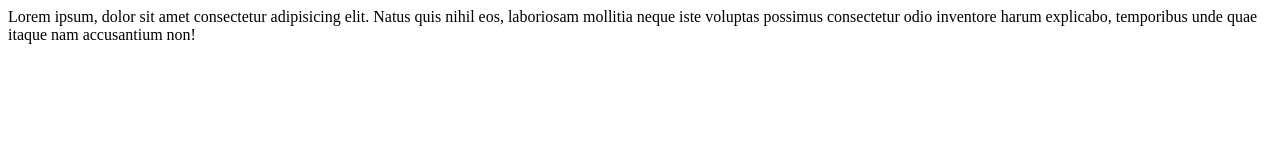
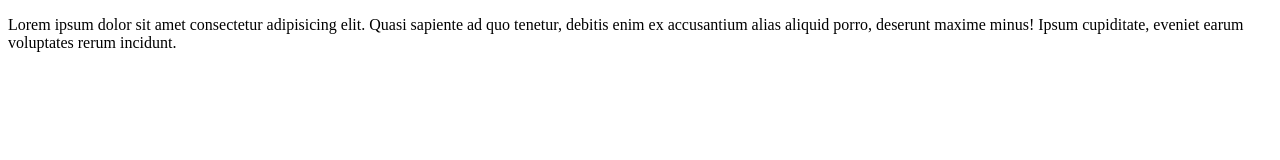
Before and after one commit to adityashah01/Project1, a plain HTML site: page index.html in a window 1280 px wide. Drawn offline with Linux system fonts and the light colour scheme.

Commit message:
2nd commit

```diff
--- a/index.html
+++ b/index.html
@@ -6,6 +6,6 @@
     <title>Aditya</title>
 </head>
 <body>
-    Lorem ipsum, dolor sit amet consectetur adipisicing elit. Natus quis nihil eos, laboriosam mollitia neque iste voluptas possimus consectetur odio inventore harum explicabo, temporibus unde quae itaque nam accusantium non!
+    <p>Lorem ipsum dolor sit amet consectetur adipisicing elit. Quasi sapiente ad quo tenetur, debitis enim ex accusantium alias aliquid porro, deserunt maxime minus! Ipsum cupiditate, eveniet earum voluptates rerum incidunt.</p>
 </body>
 </html>
```
